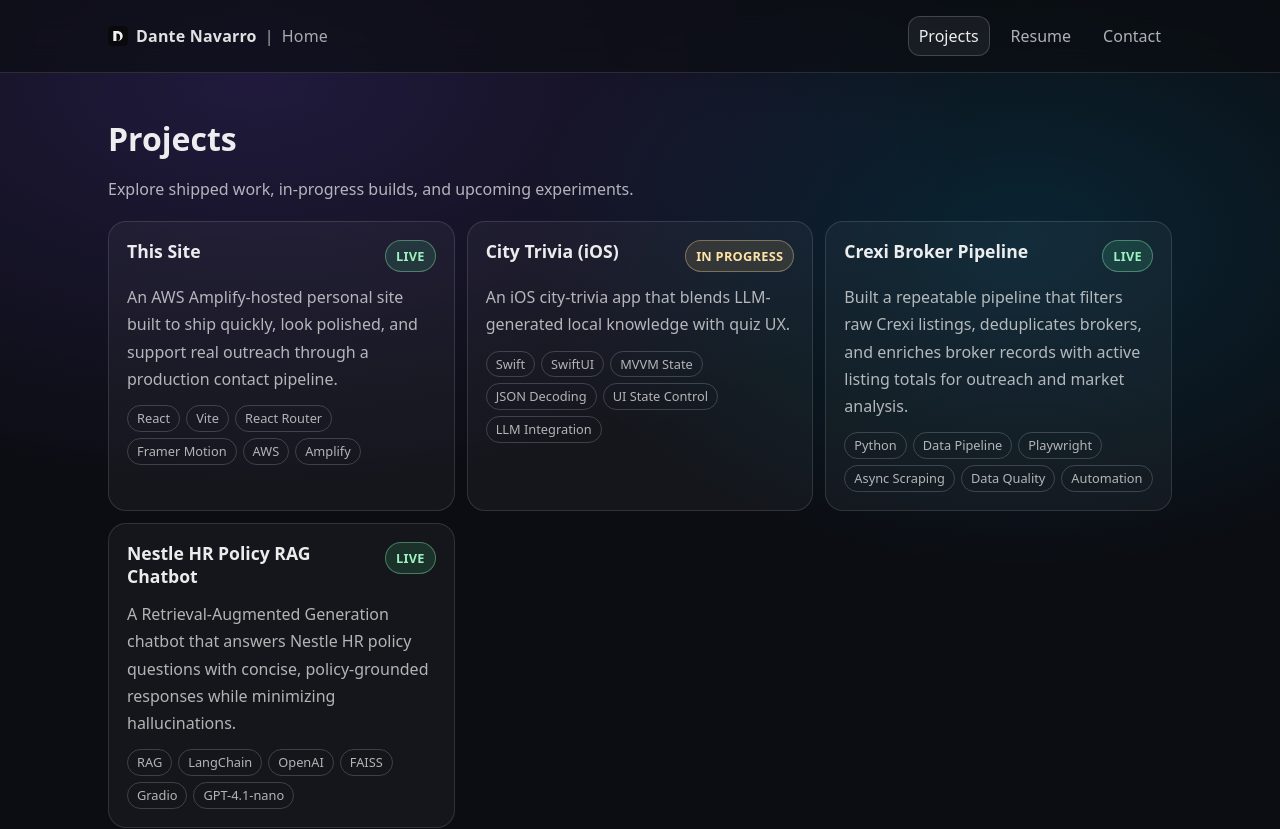
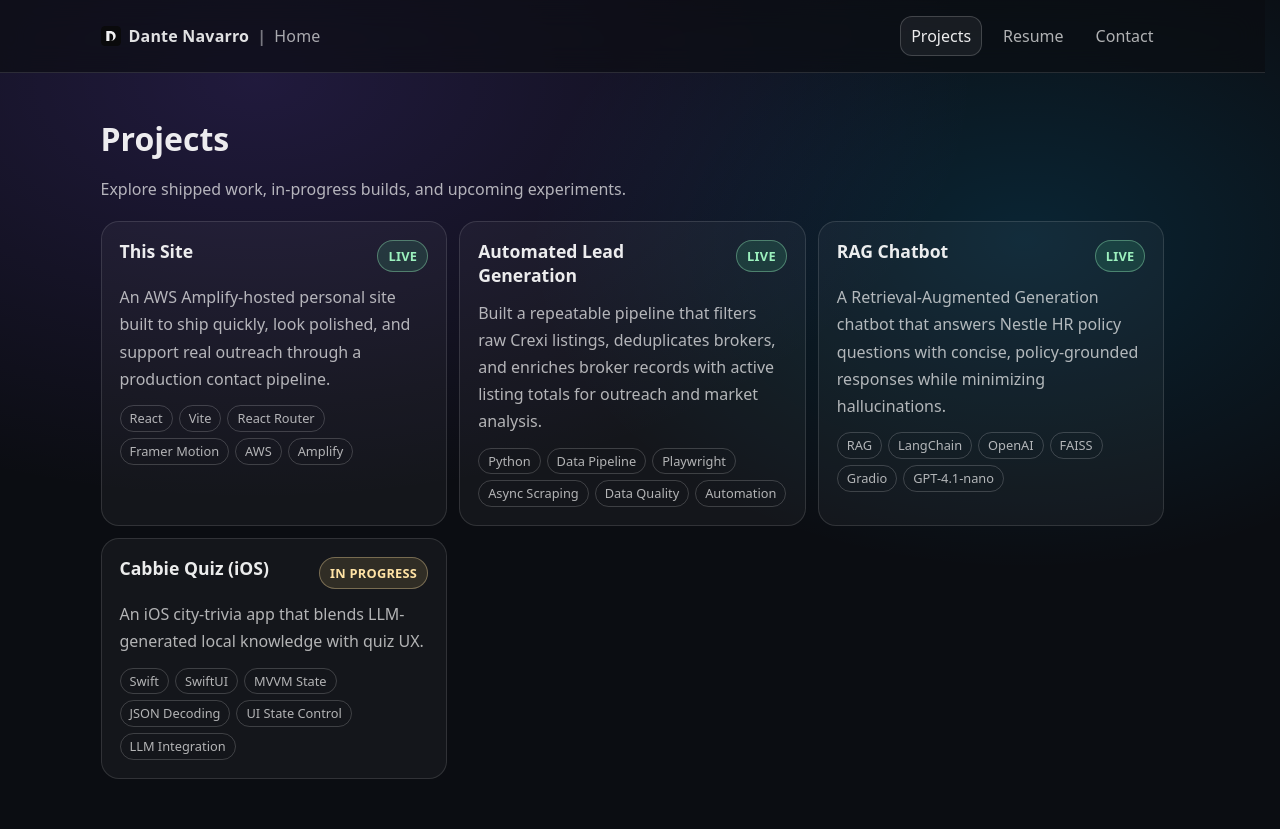
Before and after one commit to dantee-nv/dante-site, a React (Vite) app: page /projects in a window 1280 px wide. Shown: the top 829 px of the page. Built offline with nearby package versions, Linux system fonts and the light colour scheme.

Commit message:
Update project cards, ordering, and site detail layout

```diff
--- a/src/components/Accordion.jsx
+++ b/src/components/Accordion.jsx
@@ -1,5 +1,5 @@
 import React from "react";
-import { motion, AnimatePresence } from "framer-motion";
+import { motion as Motion } from "framer-motion";
 
 export function Accordion({ items, openId, setOpenId }) {
   return (
@@ -13,38 +13,30 @@ export function Accordion({ items, openId, setOpenId }) {
               className="accordion-header"
               onClick={() => setOpenId(isOpen ? null : item.id)}
               aria-expanded={isOpen}
+              aria-controls={`${item.id}-panel`}
+              id={`${item.id}-trigger`}
             >
               <span className="accordion-title">{item.title}</span>
 
-              <motion.span
+              <Motion.span
                 className="accordion-icon"
                 animate={{ rotate: isOpen ? 180 : 0 }}
-                transition={{ type: "spring", stiffness: 380, damping: 30 }}
+                transition={{ type: "spring", stiffness: 360, damping: 26, mass: 0.6 }}
                 aria-hidden="true"
               >
                 ▾
-              </motion.span>
+              </Motion.span>
             </button>
 
-            <AnimatePresence initial={false}>
-              {isOpen && (
-                <motion.div
-                  className="accordion-content"
-                  initial={{ opacity: 0 }}
-                  animate={{ opacity: 1 }}
-                  exit={{ opacity: 0 }}
-                  transition={{ duration: 0.15 }}
-                >
-                  <motion.div
-                    className="accordion-inner"
-                    layout
-                    transition={{ type: "spring", stiffness: 420, damping: 34 }}
-                  >
-                    {item.content}
-                  </motion.div>
-                </motion.div>
-              )}
-            </AnimatePresence>
+            <div
+              className={`accordion-content ${isOpen ? "open" : ""}`}
+              id={`${item.id}-panel`}
+              role="region"
+              aria-labelledby={`${item.id}-trigger`}
+              aria-hidden={!isOpen}
+            >
+              <div className="accordion-inner">{item.content}</div>
+            </div>
           </div>
         );
       })}
--- a/src/data/projects.js
+++ b/src/data/projects.js
@@ -173,12 +173,16 @@ const baseProjects = [
     cta: [
       { label: "Back to Projects", to: "/projects" },
       { label: "Contact Me", to: "/contact" },
-      { label: "View GitHub", to: "https://github.com/dantee-nv", external: true },
+      {
+        label: "View GitHub Repository",
+        to: "https://github.com/dantee-nv/dante-site",
+        external: true,
+      },
     ],
   },
   {
     slug: "cabbie-ios",
-    title: "City Trivia (iOS)",
+    title: "Cabbie Quiz (iOS)",
     summary:
       "An iOS city-trivia app that blends LLM-generated local knowledge with quiz UX.",
     status: "in-progress",
@@ -209,9 +213,9 @@ const baseProjects = [
       {
         heading: "Hero",
         body:
-          "City Trivia is an iOS quiz app focused on city-specific learning, designed to turn local knowledge into a fast, interactive game loop.",
+          "Cabbie Quiz is an iOS quiz app focused on city-specific learning, designed to turn local knowledge into a fast, interactive game loop.",
         bullets: [
-          "Project name: City Trivia (iOS).",
+          "Project name: Cabbie Quiz (iOS).",
           "Value statement: An iOS city-trivia app that blends LLM-generated local knowledge with quiz UX.",
           "Platform: iOS (SwiftUI architecture).",
         ],
@@ -306,8 +310,8 @@ const baseProjects = [
     ],
   },
   {
-    slug: "broker",
-    title: "Crexi Broker Pipeline",
+    slug: "lead-generation",
+    title: "Automated Lead Generation",
     summary:
       "Built a repeatable pipeline that filters raw Crexi listings, deduplicates brokers, and enriches broker records with active listing totals for outreach and market analysis.",
     status: "live",
@@ -442,7 +446,7 @@ const baseProjects = [
   },
   {
     slug: "rag-hr-chatbot",
-    title: "Nestle HR Policy RAG Chatbot",
+    title: "RAG Chatbot",
     summary:
       "A Retrieval-Augmented Generation chatbot that answers Nestle HR policy questions with concise, policy-grounded responses while minimizing hallucinations.",
     status: "live",
--- a/src/pages/Home.jsx
+++ b/src/pages/Home.jsx
@@ -49,7 +49,7 @@ export default function Home() {
           transition={{ delay: 0.35, duration: 0.5 }}
         >
           I create clean, high-impact software and automation, then ship it fast.
-          This site is a hub for my projects, experiments, and future work.
+          This site is a hub for my projects, experiments and future work.
         </motion.p>
 
         <motion.div
--- a/src/pages/ProjectDetail.jsx
+++ b/src/pages/ProjectDetail.jsx
@@ -2,6 +2,7 @@ import React from "react";
 import { Link, useParams } from "react-router-dom";
 import { motion as Motion } from "framer-motion";
 
+import { Accordion } from "../components/Accordion";
 import ProjectDemoPanel from "../components/ProjectDemoPanel";
 import { getProjectBySlug } from "../data/projects";
 import usePageTitle from "../hooks/usePageTitle";
@@ -103,6 +104,7 @@ function renderCtaAction(action, index) {
 export default function ProjectDetail() {
   const { projectSlug } = useParams();
   const project = getProjectBySlug(projectSlug);
+  const [openAccordionId, setOpenAccordionId] = React.useState(null);
   usePageTitle(project ? project.title : "404");
 
   if (!project) {
@@ -112,6 +114,62 @@ export default function ProjectDetail() {
   const ctaActions = project.cta.filter((action) => action?.label && action?.to);
   const atGlanceSkills = project.atGlance?.skills || [];
   const atGlanceMetrics = project.atGlance?.metrics || [];
+  const isSiteProject = project.slug === "site";
+  const deepDiveItems = [
+    {
+      id: "deep-dive",
+      title: "Deep Dive",
+      content: (
+        <>
+          {project.template === "stub" ? (
+            <section className="project-section">
+              <h3>In Progress</h3>
+              <p>
+                This page is intentionally lightweight while the project is being
+                defined and built. It will expand into a full case study as work
+                ships.
+              </p>
+            </section>
+          ) : null}
+
+          {project.sections.length > 0 ? (
+            <div className="project-sections">
+              {project.sections.map((section) => (
+                <section className="project-section" key={section.heading}>
+                  <h3>{section.heading}</h3>
+                  {section.body ? <p>{section.body}</p> : null}
+                  {Array.isArray(section.bullets) && section.bullets.length > 0 ? (
+                    <ul>
+                      {section.bullets.map((bullet) => (
+                        <li key={bullet}>{bullet}</li>
+                      ))}
+                    </ul>
+                  ) : null}
+                </section>
+              ))}
+            </div>
+          ) : null}
+
+          {project.highlights.length > 0 ? (
+            <section className="project-highlights">
+              <h3>Highlights</h3>
+              <ul>
+                {project.highlights.map((highlight) => (
+                  <li key={highlight}>{highlight}</li>
+                ))}
+              </ul>
+            </section>
+          ) : null}
+
+          {ctaActions.length > 0 ? (
+            <div className="project-cta-row">
+              {ctaActions.map((action, index) => renderCtaAction(action, index))}
+            </div>
+          ) : null}
+        </>
+      ),
+    },
+  ];
 
   return (
     <Motion.section
@@ -199,6 +257,16 @@ export default function ProjectDetail() {
           </Motion.section>
         ) : null}
 
+        {isSiteProject ? (
+          <Motion.div variants={pop} transition={{ duration: 0.35 }}>
+            <Accordion
+              items={deepDiveItems}
+              openId={openAccordionId}
+              setOpenId={setOpenAccordionId}
+            />
+          </Motion.div>
+        ) : (
+          <>
             {project.template === "stub" ? (
               <Motion.section
                 className="project-section"
@@ -267,6 +335,8 @@ export default function ProjectDetail() {
                 {ctaActions.map((action, index) => renderCtaAction(action, index))}
               </Motion.div>
             ) : null}
+          </>
+        )}
       </Motion.div>
     </Motion.section>
   );
--- a/src/pages/Projects.jsx
+++ b/src/pages/Projects.jsx
@@ -25,6 +25,27 @@ const tile = {
 
 export default function Projects() {
   usePageTitle("Projects");
+  const statusOrder = {
+    live: 0,
+    "in-progress": 1,
+  };
+  const sortedProjects = [...projectCardList].sort((a, b) => {
+    const aIsMainCard = a.slug === "site";
+    const bIsMainCard = b.slug === "site";
+
+    if (aIsMainCard !== bIsMainCard) {
+      return aIsMainCard ? -1 : 1;
+    }
+
+    const aRank = statusOrder[a.status] ?? Number.MAX_SAFE_INTEGER;
+    const bRank = statusOrder[b.status] ?? Number.MAX_SAFE_INTEGER;
+
+    if (aRank !== bRank) {
+      return aRank - bRank;
+    }
+
+    return a.title.localeCompare(b.title);
+  });
 
   function formatStatus(status) {
     if (!status) {
@@ -62,7 +83,7 @@ export default function Projects() {
       </Motion.p>
 
       <Motion.div className="grid" variants={grid} initial="initial" animate="animate">
-        {projectCardList.map((project) => {
+        {sortedProjects.map((project) => {
           const skills = project.atGlance?.skills || [];
 
           return (
--- a/src/styles.css
+++ b/src/styles.css
@@ -8,6 +8,7 @@
 }
 
 *{ box-sizing: border-box; }
+html{ scrollbar-gutter: stable; }
 html,body{ height:100%; }
 body{
   margin:0;
@@ -979,9 +980,21 @@ a{ color: inherit; text-decoration:none; }
 
 .accordion-content{
   overflow: hidden;
+  display: grid;
+  grid-template-rows: 0fr;
+  opacity: 0;
+  transition: grid-template-rows 0.28s cubic-bezier(0.22, 1, 0.36, 1),
+    opacity 0.18s cubic-bezier(0.22, 1, 0.36, 1);
+}
+
+.accordion-content.open{
+  grid-template-rows: 1fr;
+  opacity: 1;
 }
 
 .accordion-inner{
+  min-height: 0;
+  overflow: hidden;
   padding: 0 18px 18px;
 }
 
```
Lines whose indentation alone changed are shown as unchanged.
